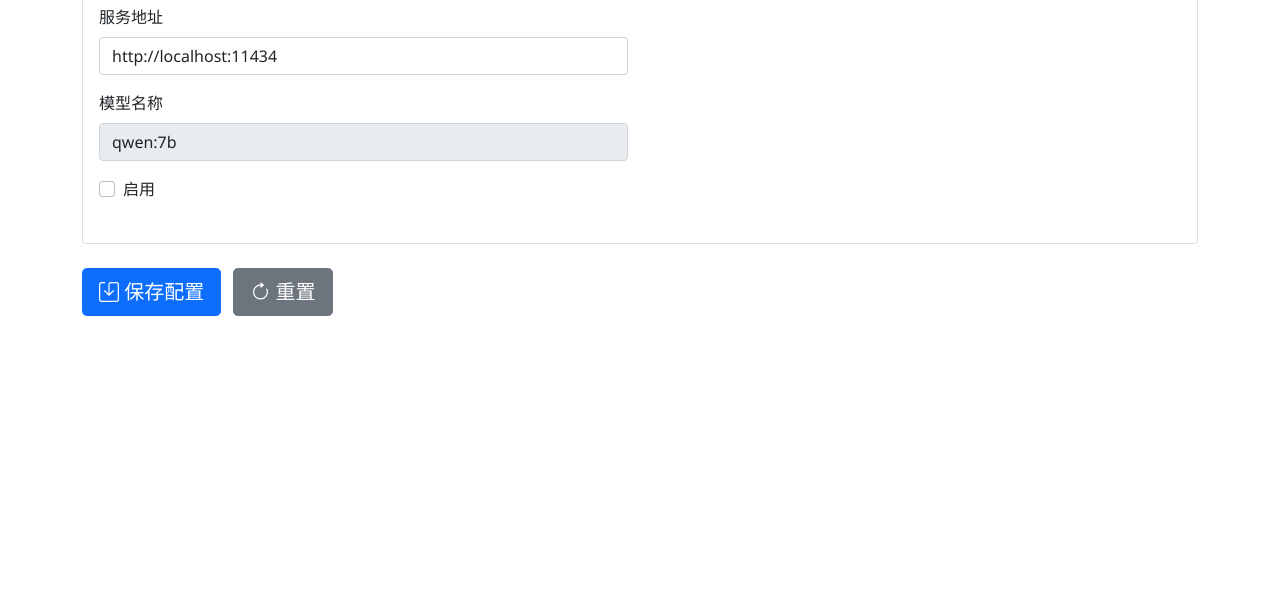
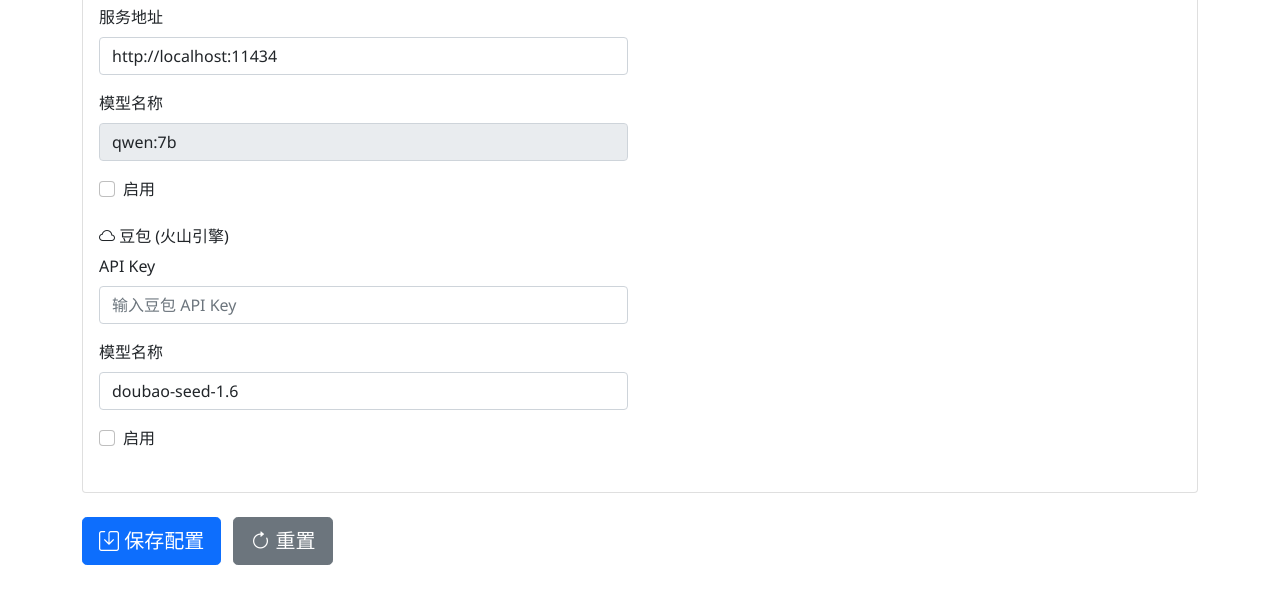
Before and after one commit to ashione/vertex, a Flask app: page /config in a window 1280 px wide. Shown: the part 1054-1667 px from the top of the page. Before the commit the page ends 1370 px from the top, so only its background shows below. Run offline with Flask 2, Linux system fonts and the light colour scheme; parts of the project's set-up code (start-up, migrations or seed data) failed here and were passed over; some libraries are stand-ins or nearby versions.

Commit message:
doubao adpt api endpoint

```diff
--- a/web_ui/app.py
+++ b/web_ui/app.py
@@ -393,6 +393,21 @@ def save_config():
                     ],
                 }
 
+            # 豆包配置
+            if "doubao" in llm_config:
+                doubao = llm_config["doubao"]
+                config_data["llm"]["doubao"] = {
+                    "sk": f"${{llm.doubao.sk:{doubao.get('sk', '-')}}}",
+                    "enabled": doubao.get("enabled", False),
+                    "models": [
+                        {
+                            "name": doubao.get("model", "doubao-seed-1.6"),
+                            "enabled": doubao.get("enabled", False),
+                            "default": True,
+                        }
+                    ],
+                }
+
         # 处理向量数据库配置
         if "vector" in data:
             vector_config = data["vector"]
--- a/web_ui/templates/config.html
+++ b/web_ui/templates/config.html
@@ -147,6 +147,32 @@
                                         <div class="form-check">
                                             <input class="form-check-input" type="checkbox" id="ollama-enabled">
                                             <label class="form-check-label" for="ollama-enabled">启用</label>
+                                        </div>
+                                    </div>
+                                </div>
+
+                                <!-- Doubao -->
+                                <div class="row mb-4">
+                                    <div class="col-md-6">
+                                        <h6><i class="bi bi-cloud"></i> 豆包 (火山引擎)</h6>
+                                        <div class="mb-3">
+                                            <label class="form-label">API Key</label>
+                                            <input type="password" class="form-control" id="doubao-sk" placeholder="输入豆包 API Key">
+                                        </div>
+                                        <div class="mb-3">
+                                            <label class="form-label">模型名称</label>
+                                            <select class="form-control" id="doubao-model">
+                                                <option value="doubao-seed-1.6">doubao-seed-1.6</option>
+                                                <option value="doubao-seed-1.6-thinking">doubao-seed-1.6-thinking</option>
+                                                <option value="doubao-seed-1.6-flash">doubao-seed-1.6-flash</option>
+                                                <option value="doubao-1.5-thinking-pro">doubao-1.5-thinking-pro</option>
+                                                <option value="doubao-1.5-pro-32k">doubao-1.5-pro-32k</option>
+                                                <option value="doubao-1.5-lite">doubao-1.5-lite</option>
+                                            </select>
+                                        </div>
+                                        <div class="form-check">
+                                            <input class="form-check-input" type="checkbox" id="doubao-enabled">
+                                            <label class="form-check-label" for="doubao-enabled">启用</label>
                                         </div>
                                     </div>
                                 </div>
@@ -399,6 +425,11 @@
                         enabled: $('#ollama-enabled').is(':checked'),
                         base_url: $('#ollama-base-url').val(),
                         model: $('#ollama-model').val()
+                    },
+                    doubao: {
+                        sk: $('#doubao-sk').val(),
+                        enabled: $('#doubao-enabled').is(':checked'),
+                        model: $('#doubao-model').val()
                     }
                 },
                 vector: {
@@ -628,6 +659,20 @@
                                      $('#ollama-model').val(ollama.model || ollama['model-name'] || 'qwen:7b');
                                  }
                              }
+
+                             // 豆包配置
+                             if (config.llm.doubao) {
+                                 const doubao = config.llm.doubao;
+                                 $('#doubao-sk').val(doubao.sk || '');
+                                 $('#doubao-enabled').prop('checked', doubao.enabled || false);
+                                 // 支持多模型结构
+                                 if (doubao.models && doubao.models.length > 0) {
+                                     const defaultModel = doubao.models.find(m => m.default) || doubao.models[0];
+                                     $('#doubao-model').val(defaultModel.name || 'doubao-seed-1.6');
+                                 } else {
+                                     $('#doubao-model').val(doubao.model || doubao['model-name'] || 'doubao-seed-1.6');
+                                 }
+                             }
                          }
 
                         // 加载向量数据库配置
```
Also changed, not shown: vertex_flow/workflow/chat.py (+19 -6 lines), vertex_flow/workflow/service.py (+26 -4 lines), 2 other files.
